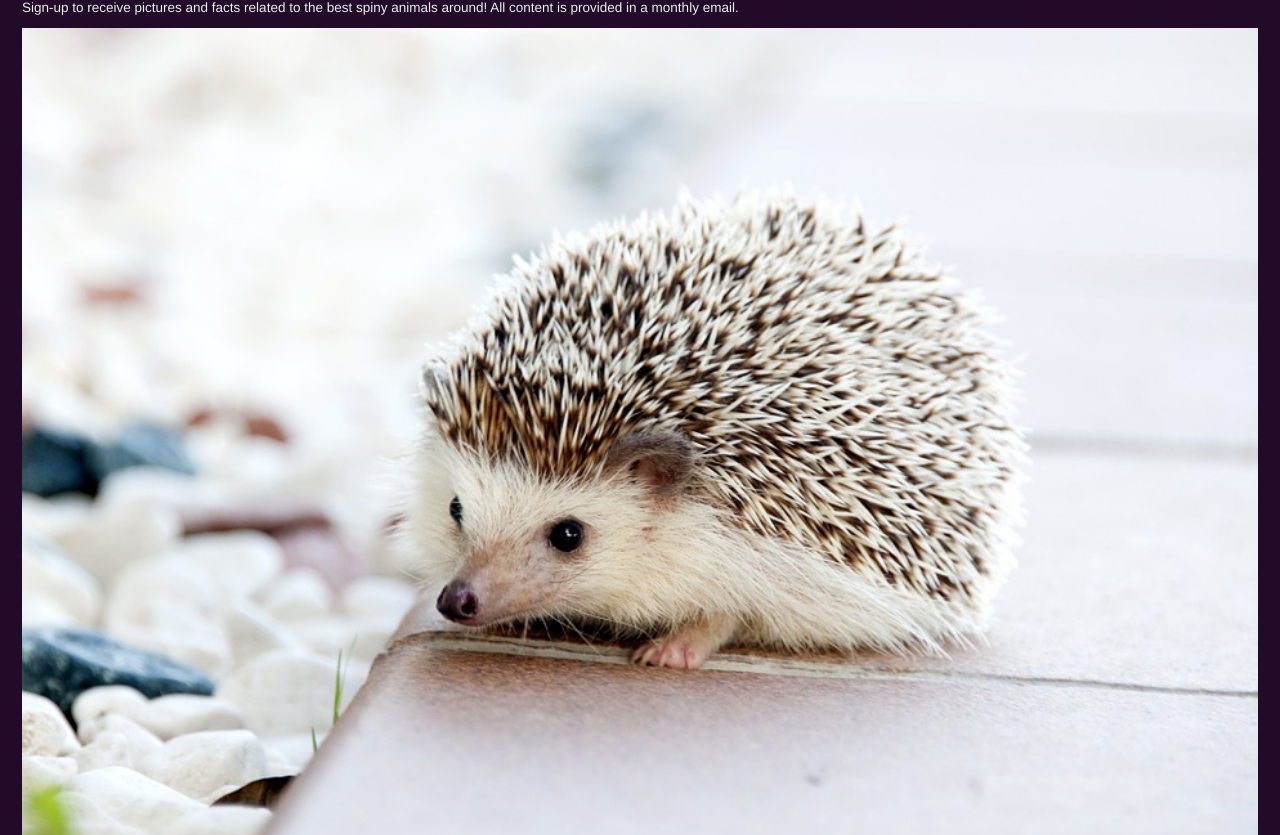
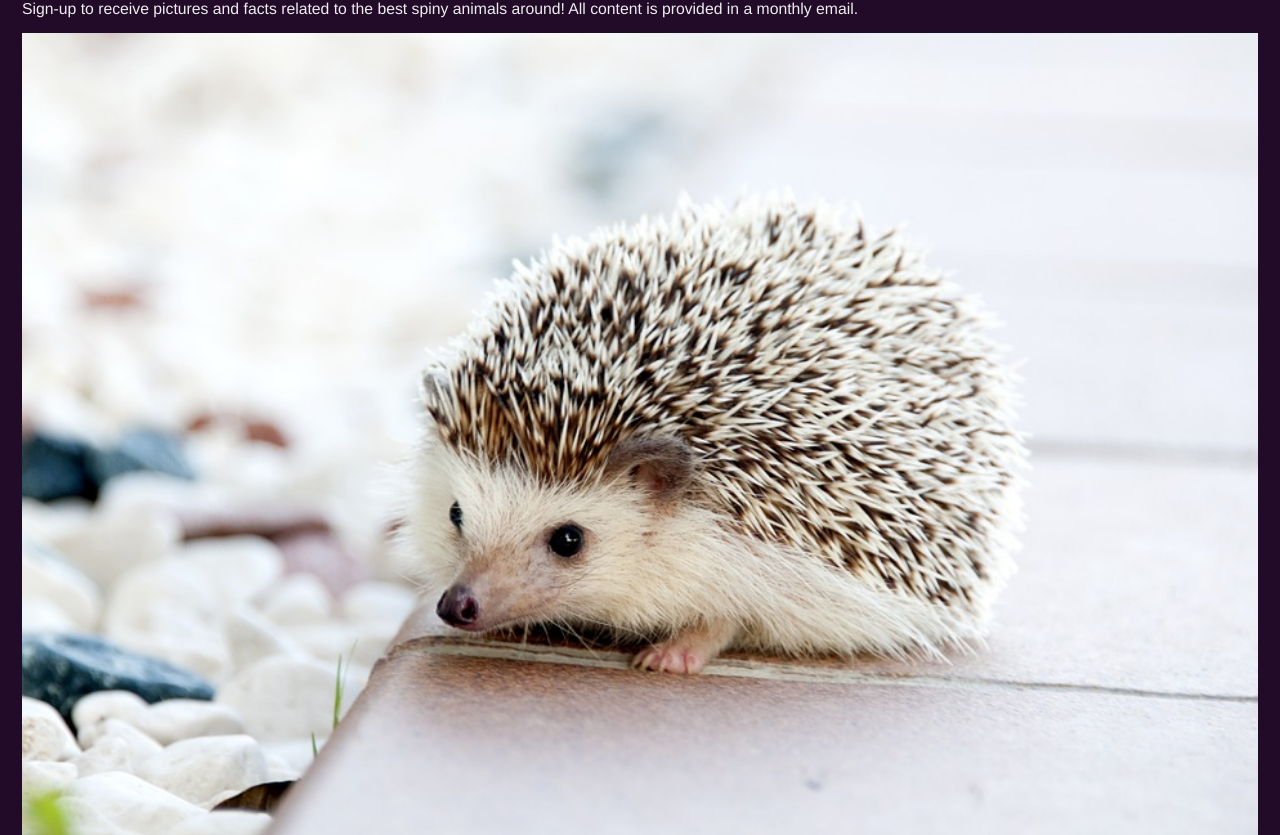
Before and after one commit to smartinez78/project-one-hci, a plain HTML site: page index.html in a window 1280 px wide. Shown: the part 72-907 px from the top of the page. Drawn offline with Linux system fonts and the light colour scheme.

Commit message:
Change font-size for <p> elements

```diff
--- a/assets/css/screen.css
+++ b/assets/css/screen.css
@@ -24,7 +24,7 @@ h1 {
 }
 
 p {
-  font-size: 0.75em; /* 12px / 16px = 0.75em */
+  font-size: 0.875em; /* 14px / 16px = 0.875em */
   line-height: 1.125em; /* 18px / 16px = 1.125em */
   padding-bottom: 1em; /* 16px / 16 px = 1em */
 }
@@ -83,9 +83,9 @@ input[type="submit"]:disabled {
   p {
     text-align: center;
     margin-top: 0.75em;
-    }
+  }
 
-    img{
+  img {
       padding-bottom: 1em; /* 16px / 16px = 1em;
-    }
+  }
 }
```
